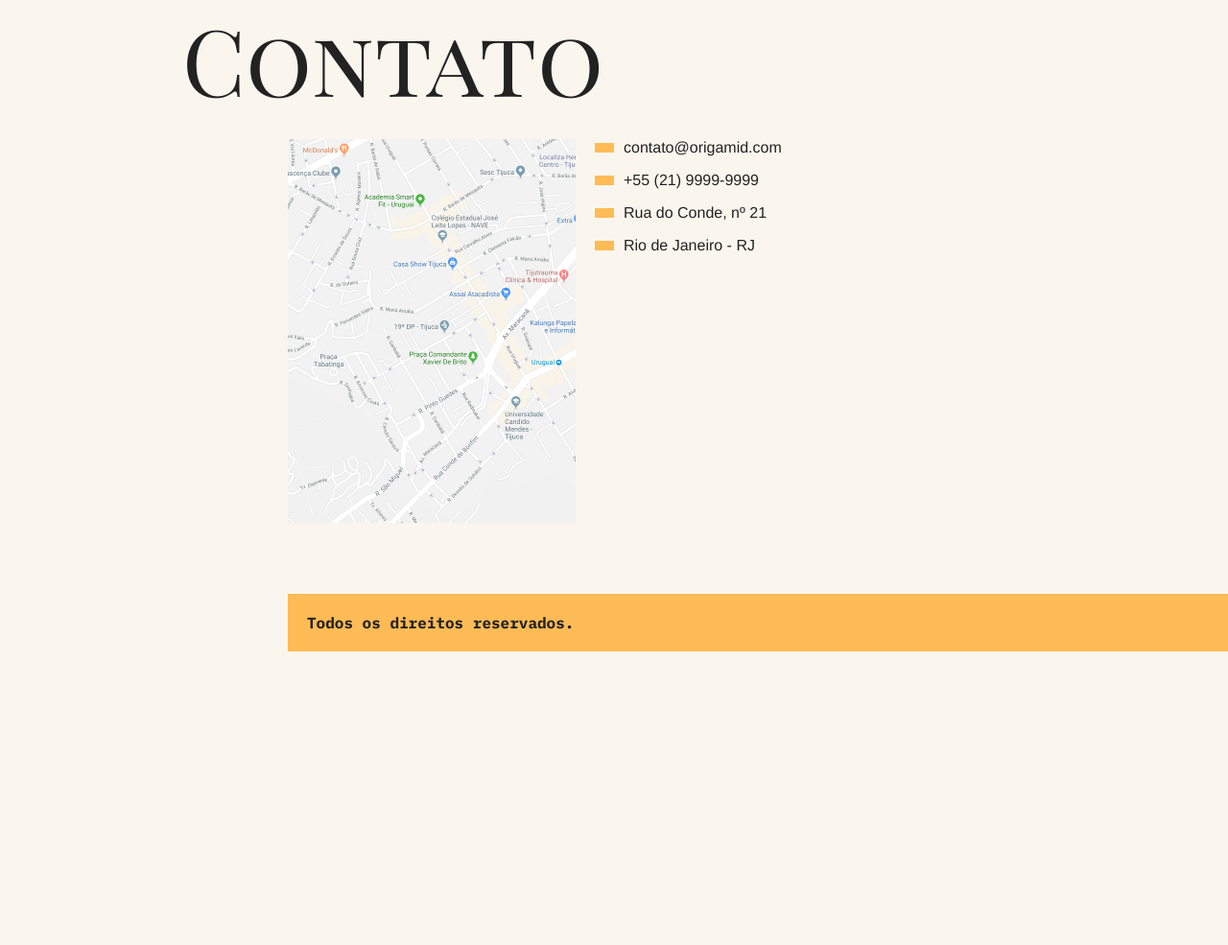
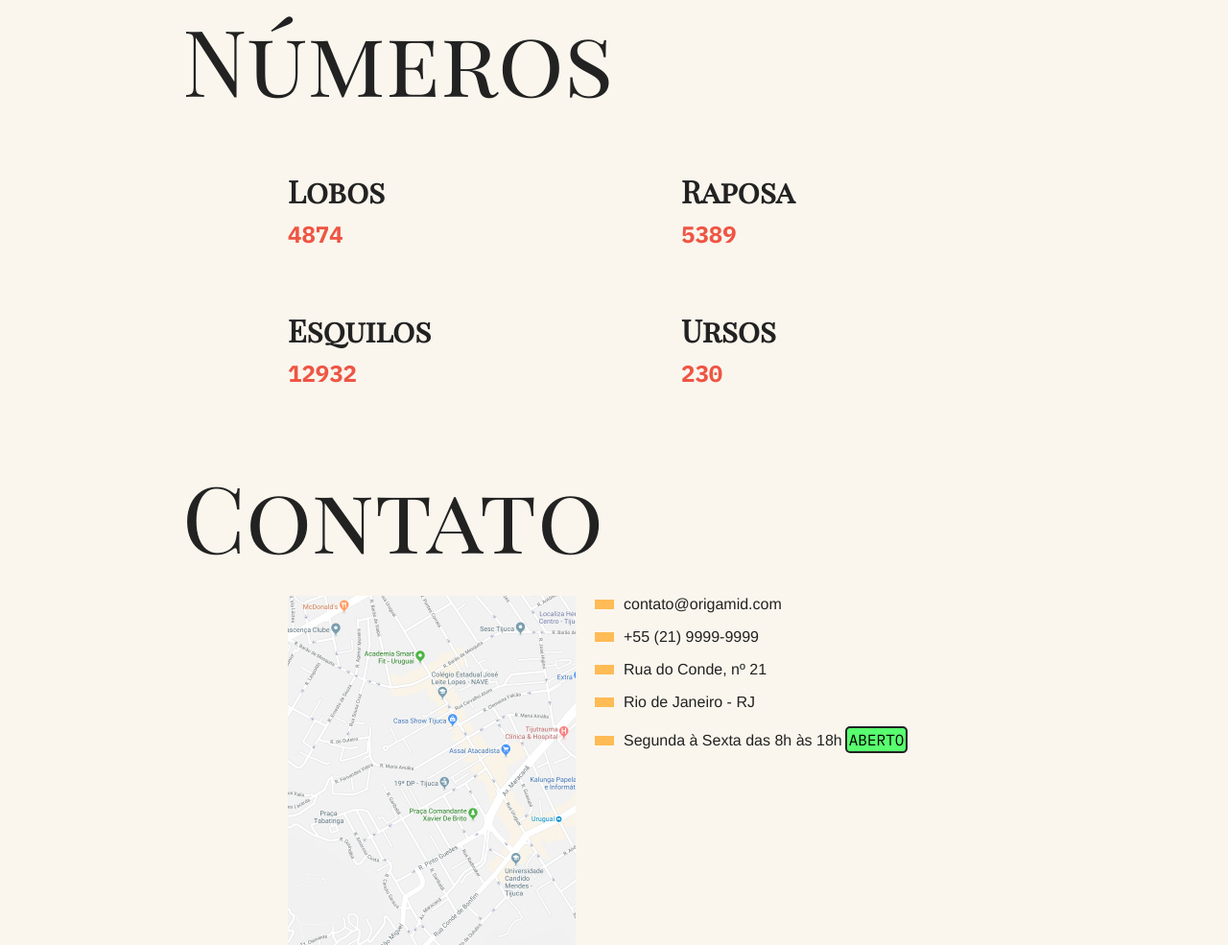
Before and after one commit to rodrigoantas/Animais-Fant-sticos, a plain HTML site: page index.html in a window 1280 px wide. Shown: the part 1277-2262 px from the top of the page at 96% size. Before the commit the page ends 1988 px from the top, so only its background shows below. Drawn offline with Linux system fonts and the light colour scheme.

Commit message:
animar numeros e funcionamento

```diff
--- a/css/geral.css
+++ b/css/geral.css
@@ -302,3 +302,30 @@ body {
   opacity: 1;
   transform: translate3d(0, 0, 0);
 }
+
+.funcionamento-aberto::after {
+  content: 'ABERTO';
+  display: inline-block;
+  width: auto;
+  height: auto;
+  background-color: #58FF6F;
+  color: black;
+  font-family: 'IBM Plex Mono';
+  margin-left: 3px;
+  padding: 2px;
+  border: 2px solid #222;
+  border-radius: 5px;
+}
+.funcionamento-fechado::after {
+  content: 'FECHADO';
+  display: inline-block;
+  width: auto;
+  height: auto;
+  background-color: #FF3B28;
+  color: black;
+  font-family: 'IBM Plex Mono';
+  margin-left: 3px;
+  padding: 2px;
+  border: 2px solid #222;
+  border-radius: 5px;
+}
--- /dev/null
+++ b/css/numeros.css
@@ -0,0 +1,26 @@
+.numeros-grid {
+  grid-column: 2 / 4;
+  display:grid;
+  grid-template-columns: 1fr 1fr;
+  grid-gap: 30px;
+}
+
+.numeros-grid h3 {
+  font-size: 2rem;
+  font-family: 'Playfair Display SC';
+  margin-bottom: .5rem;
+}
+
+.numeros-grid span {
+  font-family: 'IBM Plex Mono', monospace;
+  font-weight: bold;
+  font-size: 1.5rem;
+  color: #e54;
+}
+
+@media (max-width:700px) {
+  .numeros-grid {
+    grid-column: 1;
+
+  }
+}
--- a/css/style.css
+++ b/css/style.css
@@ -3,3 +3,4 @@
 @import 'tooltip.css';
 @import 'dropdown-menu.css';
 @import 'menu-mobile.css';
+@import 'numeros.css';
--- a/index.html
+++ b/index.html
@@ -126,6 +126,28 @@
       <dd>Também apresentam como particularidade suas pupilas ovais, semelhantes às pupilas verticais dos felídeos.</dd>
     </dl>
   </section>
+  <section class="grid-section numeros" data-anime="scroll">
+    <h1 class="titulo">Números</h1>
+    <div class="numeros-grid">
+      <div class="numero-animal">
+        <h3>Lobos</h3>
+        <span data-numero>4874</span>
+      </div>
+      <div class="numero-animal">
+        <h3>Raposa</h3>
+        <span data-numero>5389</span>
+      </div>
+      <div class="numero-animal">
+        <h3>Esquilos</h3>
+        <span data-numero>12932</span>
+      </div>
+      <div class="numero-animal">
+        <h3>Ursos</h3>
+        <span data-numero>230</span>
+      </div>
+    </div>
+
+  </section>
 
   <section class="grid-section contato" data-anime="scroll" id="contato">
     <h1 class="titulo">Contato</h1>
@@ -137,6 +159,7 @@
       <li>+55 (21) 9999-9999</li>
       <li>Rua do Conde, nº 21</li>
       <li>Rio de Janeiro - RJ</li>
+      <li data-semana="1,2,3,4,5" data-horario="8,18">Segunda à Sexta das 8h às 18h</li>
     </ul>
   </section>
 
--- /dev/null
+++ b/js/modules/anima-numeros.js
@@ -0,0 +1,37 @@
+export default function initAnimaNumeros () {
+  function animaNumeros() {
+    const numeros = document.querySelectorAll('[data-numero]');
+
+    numeros.forEach(numero => {
+      const total = +numero.innerText;
+      const incremento = Math.floor(total / 100);
+      let i = 0;
+      const timer = setInterval(() => {
+        i = i + incremento;
+        numero.innerText = i
+        if (i > total) {
+          numero.innerText = total
+          clearInterval(timer)
+        }
+
+
+      }, 15)
+
+  })}
+
+
+  function handleMutation(mutation) {
+    if(mutation[0].target.classList.contains('ativo')) {
+      observer.disconnect();
+      animaNumeros();
+    }
+
+  }
+
+  const observerTarget = document.querySelector('.numeros');
+  const observer = new MutationObserver(handleMutation);
+
+  observer.observe(observerTarget, {attributes:true});
+
+
+}
--- /dev/null
+++ b/js/modules/funcionamento.js
@@ -0,0 +1,21 @@
+export default function initFuncionamento() {
+
+  const funcionamento = document.querySelector('[data-semana]');
+  const diasSemana = funcionamento.dataset.semana.split(',').map(Number);
+  const horarioSemana = funcionamento.dataset.horario.split(',').map(Number);
+
+  const dataAgora = new Date();
+  const diaAgora = dataAgora.getDay();
+  const horarioAgora = dataAgora.getHours();
+
+  function isOpen() {
+    if (diasSemana.includes(diaAgora) && horarioAgora >= horarioSemana[0] && horarioAgora <= horarioSemana[1]) {
+      funcionamento.classList.add('funcionamento-aberto')
+    } else {
+      funcionamento.classList.add('funcionamento-fechado')
+    }
+
+  }
+  isOpen();
+
+}
--- a/js/modules/scroll-animacao.js
+++ b/js/modules/scroll-animacao.js
@@ -5,7 +5,7 @@ export default function initScrollSite() {
   function animaScroll() {
     scroll.forEach((section) => {
       const sectionTop = section.getBoundingClientRect().top - window60;
-      if (sectionTop < 0) {
+      if (sectionTop < 10) {
         section.classList.add("ativo");
       }
     });
--- a/js/script.js
+++ b/js/script.js
@@ -6,6 +6,8 @@ import initModal from './modules/modal.js';
 import initTooltip from './modules/tooltip.js';
 import initDropdownMenu from './modules/dropdown-menu.js';
 import initMenuMobile from './modules/menu-mobile.js';
+import initAnimaNUmeros from './modules/anima-numeros.js';
+import initFuncionamento from './modules/funcionamento.js';
 
 initMenuMobile();
 initScrollSuave();
@@ -15,3 +17,5 @@ initTab();
 initModal();
 initTooltip();
 initDropdownMenu();
+initAnimaNUmeros();
+initFuncionamento();
```
